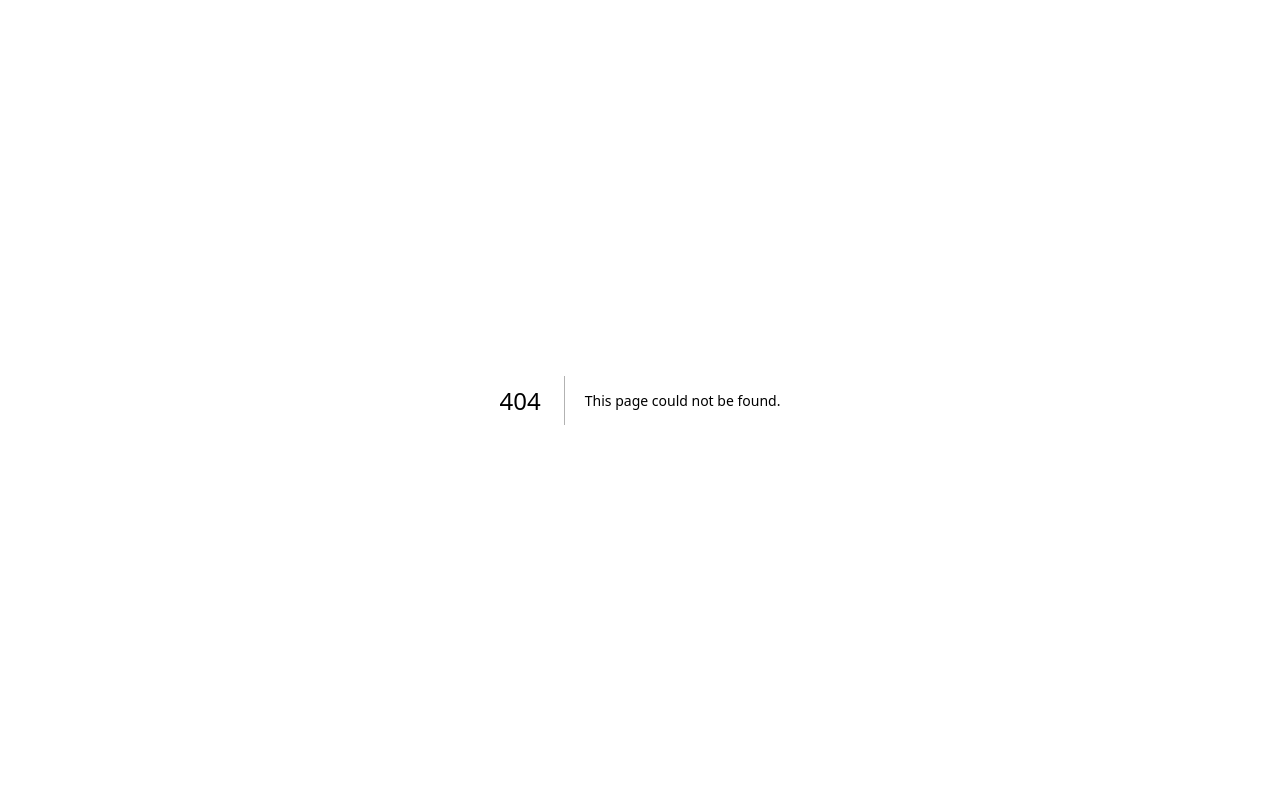
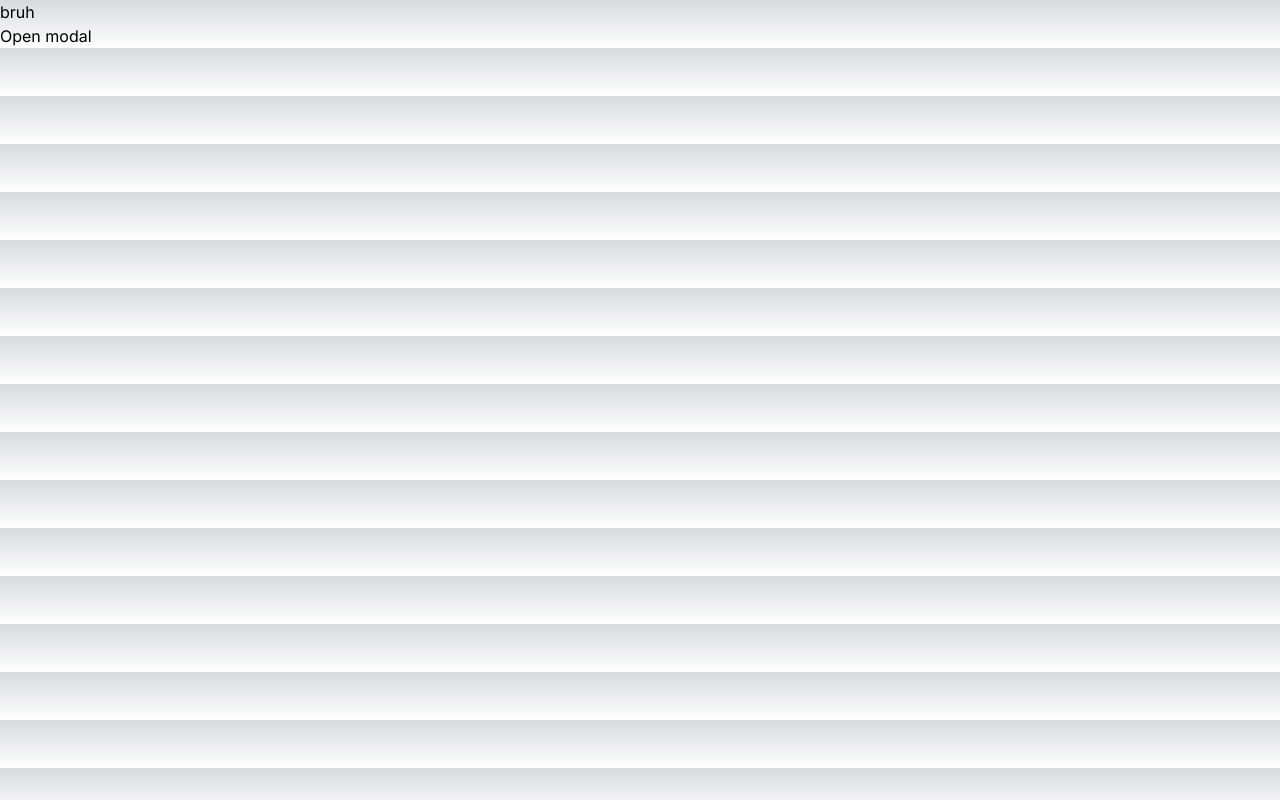
Before and after one commit to BadaBingBadaBo0m/FLASHahhhhh, a Next.js app: page /modal in a window 1280 px wide. Before the commit this address had no page. Built offline with nearby package versions, Linux system fonts and the light colour scheme.

Commit message:
modal working

```diff
--- a/src/app/layout.js
+++ b/src/app/layout.js
@@ -1,6 +1,6 @@
 import { Inter } from "next/font/google";
 import "./globals.css";
-import { ModalProvider } from "@/context/Modal";
+import { ModalProvider, Modal } from "@/context/Modal";
 
 const inter = Inter({ subsets: ["latin"] });
 
@@ -12,9 +12,12 @@ export const metadata = {
 export default function RootLayout({ children }) {
   return (
     <html lang="en">
-      <ModalProvider >
-        <body className={inter.className}>{children}</body>
-      </ModalProvider>
+      <body className={inter.className}>
+        <ModalProvider >
+          {children}
+          <Modal />
+        </ModalProvider>
+      </body>
     </html>
   );
 }
--- /dev/null
+++ b/src/app/modal/page.js
@@ -0,0 +1,25 @@
+"use client"
+
+import React, { useState } from "react";
+import SignupForm from "@/components/SignupModal";
+import { useModal } from "@/context/Modal";
+
+const Modals = () => {
+  const { setModalContent, setOnModalClose } = useModal();
+
+  const openModal = () => {
+    setModalContent(<SignupForm />)
+  };
+
+  return (
+    <>
+      <div>
+        <h1>bruh</h1>
+
+        <button onClick={openModal}>Open modal</button>
+      </div>
+    </>
+  )
+};
+
+export default Modals;
--- /dev/null
+++ b/src/components/SignupModal/index.js
@@ -0,0 +1,14 @@
+"use client"
+
+const SignupForm = () => {
+
+  return (
+    <div>
+      <form className="text-black">
+        <h1>Signup</h1>
+      </form>
+    </div>
+  )
+}
+
+export default SignupForm;
--- a/src/context/Modal.js
+++ b/src/context/Modal.js
@@ -1,3 +1,5 @@
+"use client"
+
 import React, { useRef, useState, useContext } from 'react';
 import ReactDOM from 'react-dom';
 import './Modal.css';
```
